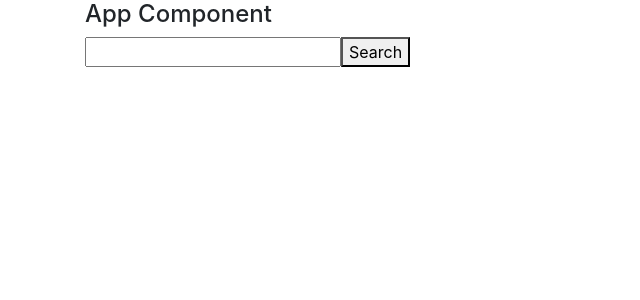
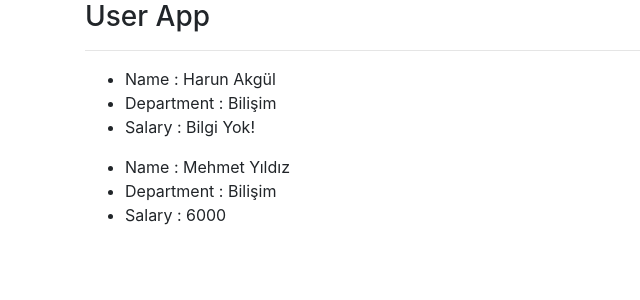
Before and after one commit to Harun6/React-Tutorials, a React (Create React App) app in the folder reactapp/: page / in a window 1280 px wide. Shown: the top 300 px of the page, without its empty margins (0-640 px from the left). Built offline with nearby package versions, Linux system fonts and the light colour scheme.

Commit message:
Props Practice

```diff
--- a/reactapp/src/App.js
+++ b/reactapp/src/App.js
@@ -1,6 +1,8 @@
 
-import User from './Component/User';
+import Navbar from "./Component/Navbar";
+import User from "./Component/User";
 import './App.css';
+
 
 function App() {
  // const test = 34;
@@ -18,10 +20,22 @@ function App() {
           : null
         }
       </div>*/}
-      {/* App Component*/}
+      {/* App Component
       <h4>App Component</h4>
-      <User/>
+      <User/>*/}
+      <Navbar title ="User App "/>
+      <hr/>
+      <User
+      name = "Harun Akgül"
+      department = "Bilişim"
+      //salary = "5000"
+      />
 
+      <User
+      name = "Mehmet Yıldız"
+      department = "Bilişim"
+      salary = "6000"
+      />
     </div>
   );
 }
--- /dev/null
+++ b/reactapp/src/Component/Navbar.js
@@ -0,0 +1,18 @@
+import React from "react";
+import PropTypes from 'prop-types';
+
+
+function Navbar(props) {
+    return(
+        <div>
+            <h3>{props.title}</h3>
+        </div>
+    )
+}
+Navbar.propTypes = {
+    title : PropTypes.string.isRequired
+}
+Navbar.defaultProps = {
+    title : "Default App"
+}
+export default Navbar;
--- a/reactapp/src/Component/User.js
+++ b/reactapp/src/Component/User.js
@@ -1,16 +1,29 @@
 import React, { Component } from 'react'
+import PropTypes from 'prop-types';
+
 
  class User extends Component {
+
   render() {
+    // Destructing
+    const {name,department,salary} = this.props;
     return (
       <div>
-        <form>
-            <input type="text"/>
-            <button>Search</button>
-        </form>
+        <ul>
+          <li>Name : {name}</li>
+          <li>Department : {department}</li>
+          <li>Salary : {salary}</li>
+        </ul>
       </div>
     )
   }
 }
-
+User.propTypes = {
+  name : PropTypes.string.isRequired,
+  salary : PropTypes.string.isRequired,
+  department : PropTypes.string.isRequired
+}
+User.defaultProps = {
+  salary : "Bilgi Yok!"
+}
 export default User;
```
